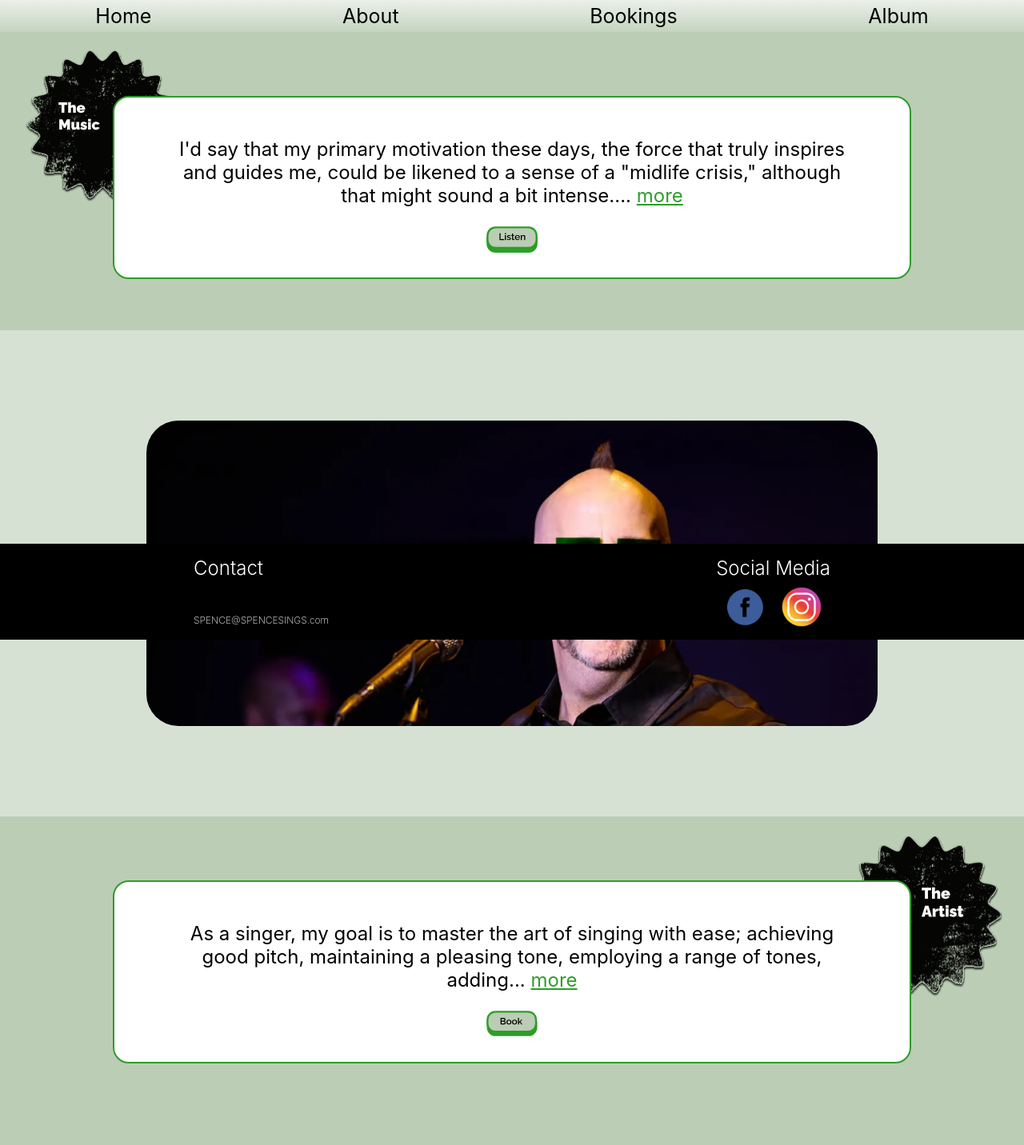
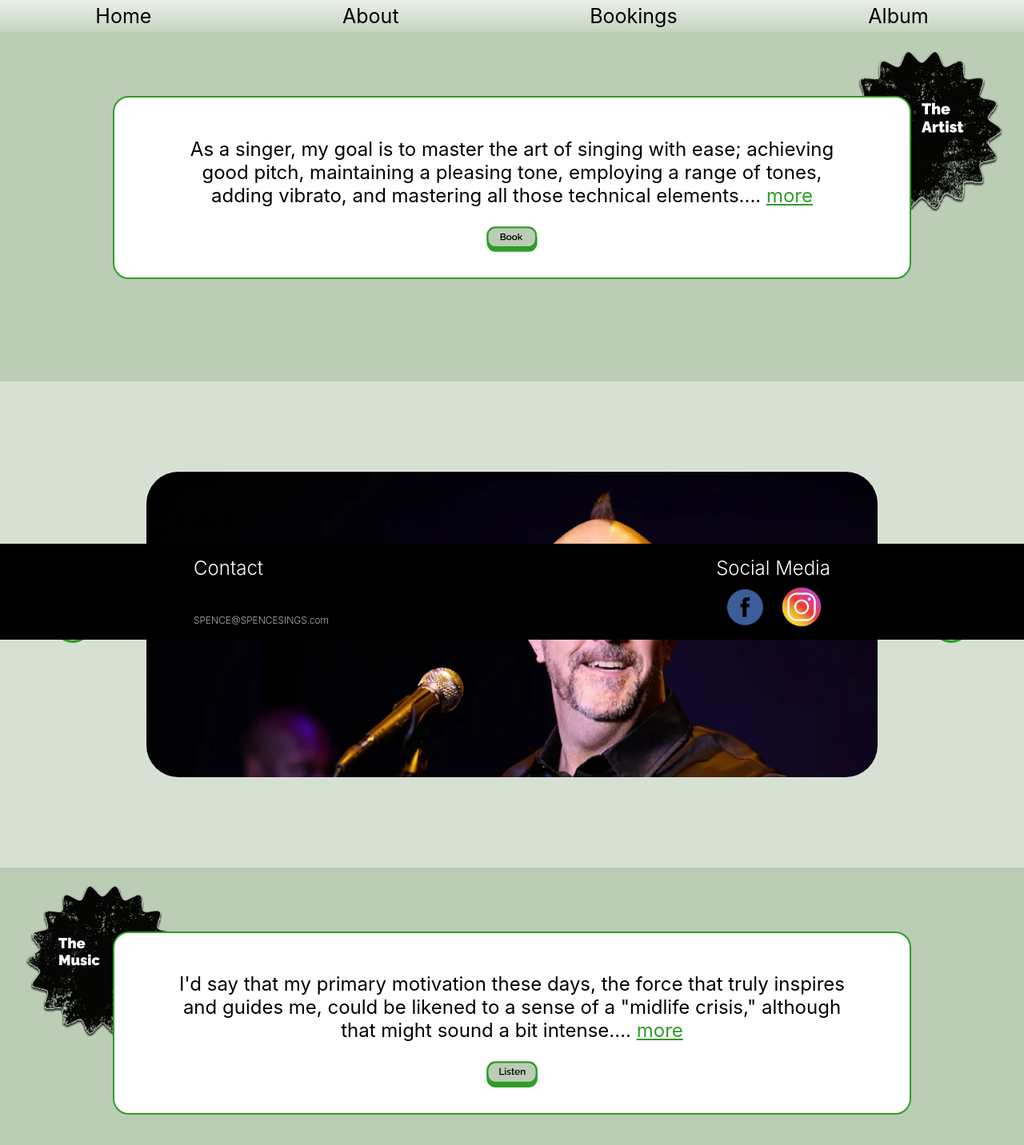
Before and after one commit to kendra-lacey/spence-cook-frontend, a React (Vite) app: page /about in a window 1280 px wide. Shown: the top 1432 px of the page at 80% size. Built offline with nearby package versions, Linux system fonts and the light colour scheme.

Commit message:
remove dead code and switch order of  the music and the artist div blocks

```diff
--- a/src/pages/About/About.jsx
+++ b/src/pages/About/About.jsx
@@ -29,6 +29,40 @@ const About = () => {
   return (
     <>
       <main id='about-main'>
+        <div id="artist-div" className="gear-text">
+          <img id='gear-artist' className='about-gear' src="./aboutGearRight.svg" alt="" />
+          <div className='gear-expandable-spacer'></div>
+          {isMoreBttm ?
+          (<>
+            <div className="expanded" id="expanded-artist">
+              <p>
+                As a singer, my goal is to master the art of singing with ease; achieving good pitch, maintaining a pleasing tone, employing a range of tones, adding vibrato, and mastering all those technical elements. I have a deep appreciation for music created by artists I consider true, talented singers. Yet, I also aspire to connect deeply with my audience. I want them to at least grasp my perspective as I share my thoughts through song or spoken word. I aim to make you laugh when I convey humor and evoke profound emotions when you listen to my music. Establishing an emotional and organic connection, I believe, is the most genuine and crucial experience we can offer in this all-too-brief existence.
+                <p></p>
+                My greatest motivation always stems from kindness and fostering connections that reveal our commonalities as people, transcending our differences.
+                <span> </span>
+                <a onClick={expandBttmTxt} className="moreLess">less</a>
+              </p>
+              <a href="/album">
+                <img id='about-book-btn' src="./aboutBook.svg" alt="" />
+              </a>
+            </div>
+            </>)
+            :
+            (
+            <div className="expandable" id="expandable-artist">
+              <p>As a singer, my goal is to master the art of singing with ease; achieving good pitch, maintaining a pleasing tone, employing a range of tones, adding vibrato, and mastering all those technical elements....
+                <span> </span>
+                <a onClick={expandBttmTxt} className="moreLess">more</a>
+              </p>
+              <a href="/album">
+                <img id='about-book-btn' src="./aboutBook.svg" alt="" />
+              </a>
+            </div>
+            )}
+        </div>
+        <div id='carousel-page-container'>
+          <Carousel></Carousel>
+        </div>
         <div id="music-div" className="gear-text">
           <img id='gear-music' className='about-gear' src="./aboutGearLeft.svg" alt="" />
           <div className='gear-expandable-spacer'></div>
@@ -38,7 +72,7 @@ const About = () => {
               <p>
                 I'd say that my primary motivation these days, the force that truly inspires and guides me, could be likened to a sense of a "midlife crisis," although that might sound a bit intense. As we approach midlife, the awareness of being nearer to the end than the beginning becomes more pronounced. It's natural to question the path we've chosen - have our decisions been right? What opportunities still lie ahead? What experiences have we missed, or what might be out of reach now? Is there any way to recapture a sense of youth before it truly slips away?
                 <p></p>
-                My album "Rearview" delves deep into these contemplations, exploring these very thoughts and feelings.  As an artist who continues to evolve and understand himself, I find myself driven by a newfound commitment to paying attention. I'm focused on recognizing the things that genuinely move and touch us. Why am I drawn to this person? Why does that song bring tears to my eyes? Why do we feel attracted to certain people and things, even when there appears to be no logical explanation, yet it feels more authentic than anything reason can explain? I want to explore the full spectrum of emotions and feelings in life. I want to delve into what truly matters and what ultimately holds no significance in our lives.
+                My album "Rearview" delves deep into these contemplations, exploring these very thoughts and feelings. As an artist who continues to evolve and understand himself, I find myself driven by a newfound commitment to paying attention. I'm focused on recognizing the things that genuinely move and touch us. Why am I drawn to this person? Why does that song bring tears to my eyes? Why do we feel attracted to certain people and things, even when there appears to be no logical explanation, yet it feels more authentic than anything reason can explain? I want to explore the full spectrum of emotions and feelings in life. I want to delve into what truly matters and what ultimately holds no significance in our lives.
                 <span> </span>
                 <a onClick={expandTopTxt} className="moreLess">less</a>
               </p>
@@ -60,65 +94,7 @@ const About = () => {
             </div>
             )}
         </div>
-          <div id='carousel-page-container'>
-            <Carousel></Carousel>
-          </div>
-        <div id="artist-div" className="gear-text">
-          <img id='gear-artist' className='about-gear' src="./aboutGearRight.svg" alt="" />
-          <div className='gear-expandable-spacer'></div>
-          {isMoreBttm ?
-          (<>
-            <div className="expanded" id="expanded-artist">
-              <p>
-                As a singer, my goal is to master the art of singing with ease; achieving good pitch, maintaining a pleasing tone, employing a range of tones, adding vibrato, and mastering all those technical elements. I have a deep appreciation for music created by artists I consider true, talented singers. Yet, I also aspire to connect deeply with my audience. I want them to at least grasp my perspective as I share my thoughts through song or spoken word. I aim to make you laugh when I convey humor and evoke profound emotions when you listen to my music. Establishing an emotional and organic connection, I believe, is the most genuine and crucial experience we can offer in this all-too-brief existence.
-                <p></p>
-                My greatest motivation always stems from kindness and fostering connections that reveal our commonalities as people, transcending our differences.
-                <span> </span>
-                <a onClick={expandBttmTxt} className="moreLess">less</a>
-              </p>
-              <a href="/album">
-                <img id='about-book-btn' src="./aboutBook.svg" alt="" />
-              </a>
-            </div>
-            </>)
-          :
-          (
-            <div className="expandable" id="expandable-artist">
-              <p>
-                As a singer, my goal is to master the art of singing with ease; achieving good pitch, maintaining a pleasing tone, employing a range of tones, adding...
-                <span> </span>
-                <a onClick={expandBttmTxt} className="moreLess">more</a>
-              </p>
-              <a href="mailto:SPENCE@SPENCESINGS.com">
-                <img id='about-book-btn' src="./aboutBook.svg" alt="" />
-              </a>
-            </div>
-            )}
-        </div>
       </main>
-        {/* <div className='mobile-only'>
-          <div id='mobile1' className='mobileTxt-container'>
-            <img className='gear' id='left-gear' src="./aboutGearLeft.png" alt="" />
-            <p className='mobile-text'>My main drive now, my primary inspiration and guiding force, can be best described as a sense of nearing midlife, although that term might be a bit strong. Reaching this stage, you become acutely aware that you're closer to the end than the beginning. You begin to question your life - have I made the right choices? What choices are still open to me? What did I miss, and what am I running out of time for? Is there any aspect of youth I can still grasp, experience, touch, or savor before it truly slips away? My album, "Rearview," quite literally delves into these themes.
-          </p>
-          <br />
-          <p className='mobile-text'>
-            As an artist who continues to evolve and understand himself, I find myself driven by a newfound commitment to paying attention. I'm focused on recognizing the things that genuinely move and touch us. Why am I drawn to this person? Why does that song bring tears to my eyes? Why do we feel attracted to certain people and things, even when there appears to be no logical explanation, yet it feels more authentic than anything reason can explain? I want to explore the full spectrum of emotions and feelings in life. I want to delve into what truly matters and what ultimately holds no significance in our lives.
-          </p>
-          </div>
-          <div id='mobile2' className='mobileTxt-container'>
-            <div className='gear-container'>
-              <img className='gear' id='right-gear' src="./aboutGearRight.png" alt="" />
-            </div>
-            <p className='mobile-text'>
-              As a singer, my goal is to master the art of singing with ease - achieving good pitch, maintaining a pleasing tone, employing a range of tones, adding vibrato, and mastering all those technical elements. I have a deep appreciation for music created by artists I consider true, talented singers, as opposed to the prevailing trend of "whispery" singing often found among young indie artists today (simply not my preference). Yet, I also aspire to connect deeply with my audience. I want them to at least grasp my perspective as I share my thoughts through song or spoken word. I aim to make you laugh when I convey humor and evoke profound emotions when you listen to my music. Establishing an emotional and organic connection, I believe, is the most genuine and crucial experience we can offer in this all-too-brief existence.
-            </p>
-            <br />
-            <p className='mobile-text'>
-              My greatest motivation always stems from kindness and fostering connections that reveal our commonalities as people, transcending our differences.
-            </p>
-          </div>
-        </div> */}
     </>
   );
 }
--- a/src/pages/Bookings/Bookings.jsx
+++ b/src/pages/Bookings/Bookings.jsx
@@ -8,13 +8,13 @@ const Bookings = () => {
         {/* <div id='book-back-nav'></div> */}
       </div>
       <div className='booking-divs-container'>
-      <div className='book-body-container' id='book-body-container-left'>
+      {/* <div className='book-body-container' id='book-body-container-left'>
         <div className='bookings-div' id='upcoming-show'>
           <h1>UPCOMING SHOW</h1>
           <p>SAT APRIL 6th | 7:30 PM | Zada's in Margaretville</p>
           <a href="https://www.google.com/maps/dir//850+Main+St,+Margaretville,+NY+12455/@42.1491146,-74.7293745,12z/data=!4m8!4m7!1m0!1m5!1m1!1s0x89dc61bd0d861083:0xbba0eb47349c275d!2m2!1d-74.6470009!2d42.1491767?entry=ttu">Click for Address</a>
         </div>
-      </div>
+      </div> */}
       <div className='book-body-container' id='book-body-container-right'>
         <div className='bookings-div' id="blob-book">
           <p>Do you have questions, want to book a show, or collaborate on a new piece? Reach out, and let's make music happen.</p>
```
